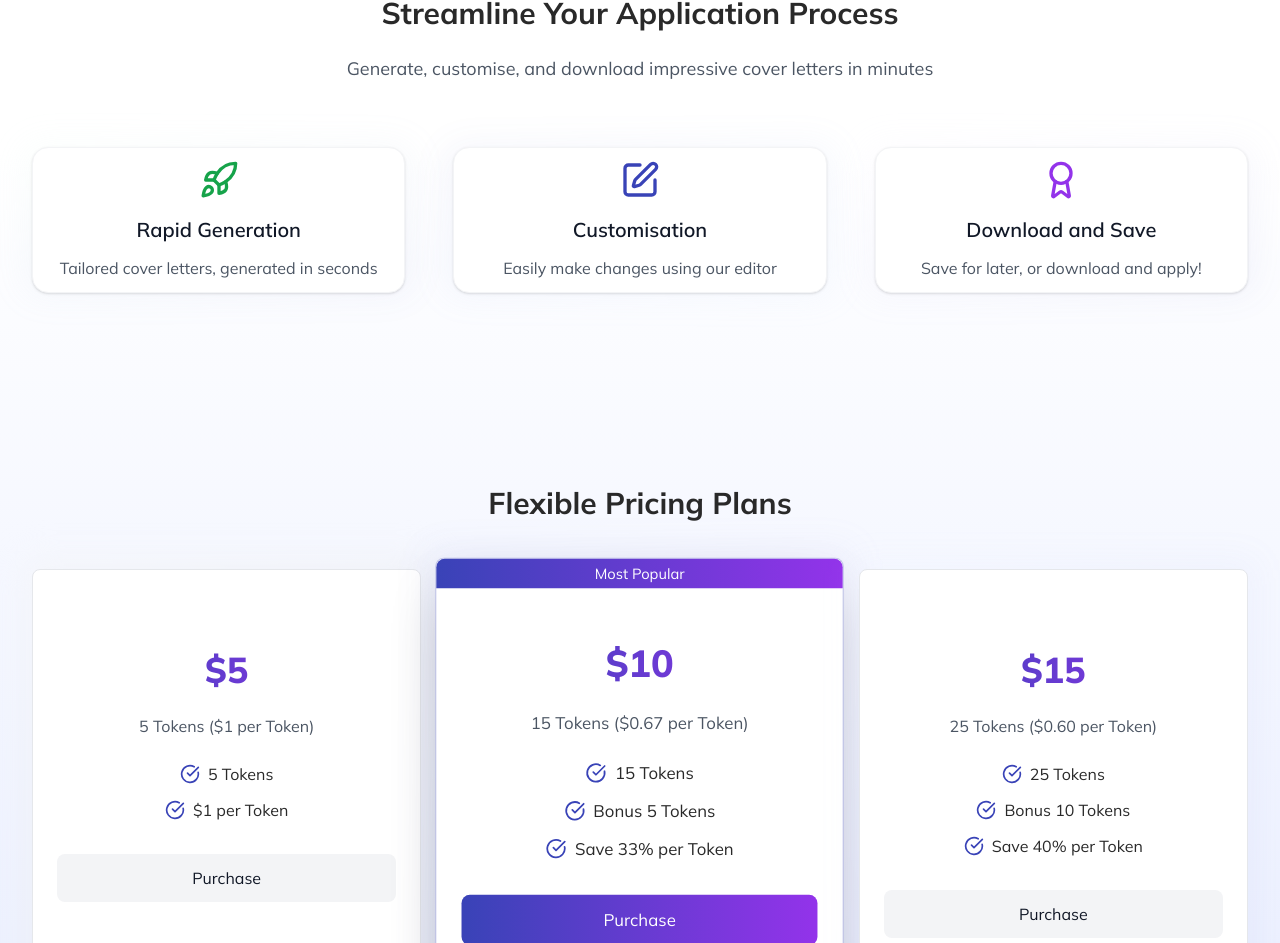
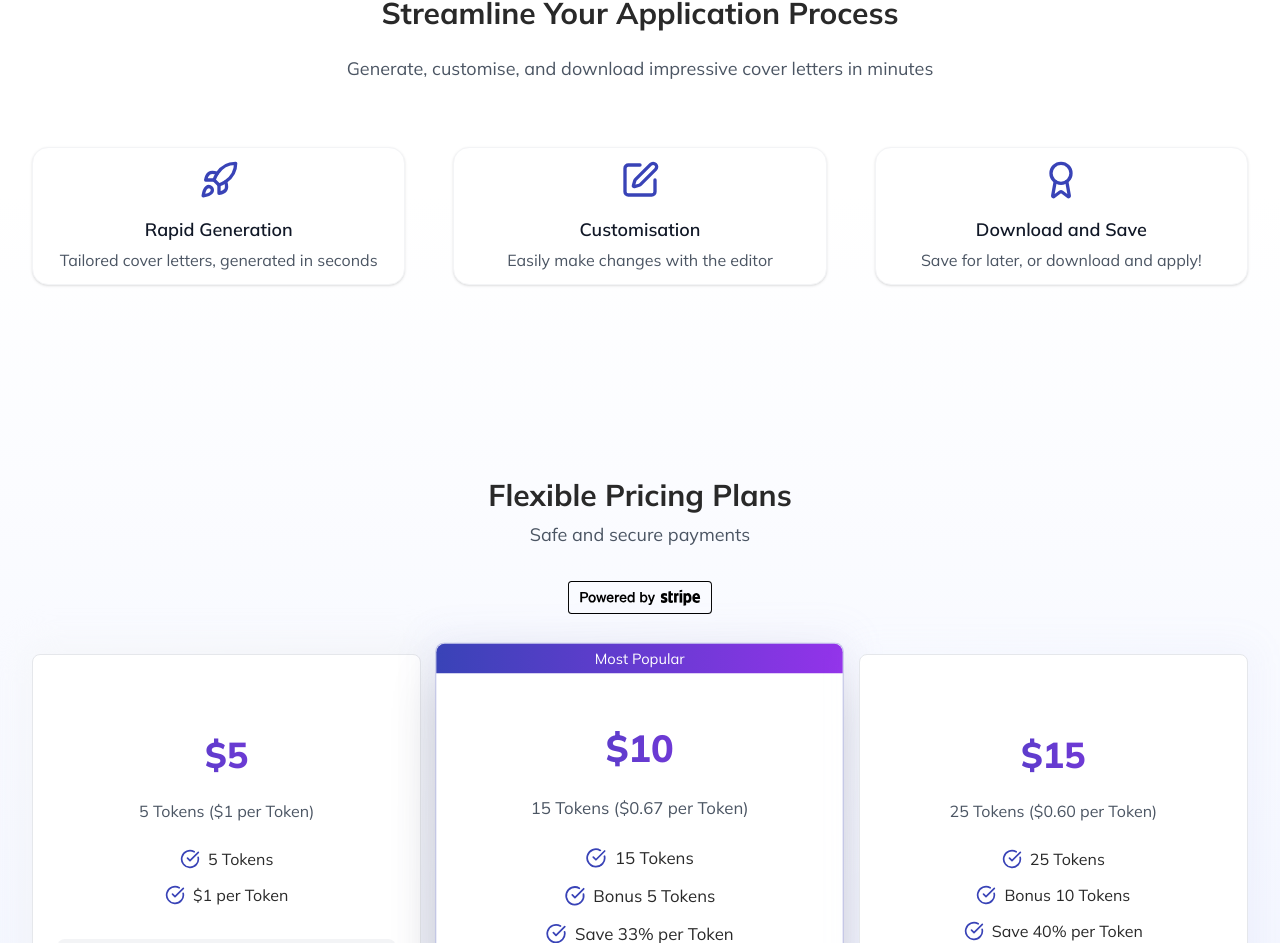
Before and after one commit to maxxjonesyy/covercraft, a React (Vite) app: page / in a window 1280 px wide. Shown: the part 913-1856 px from the top of the page. Built offline with nearby package versions, Linux system fonts and the light colour scheme; no server answers.

Commit message:
small homepage ui changes

```diff
--- a/src/App.tsx
+++ b/src/App.tsx
@@ -17,7 +17,7 @@ const NotFound = lazy(() => import("./views/NotFound"));
 
 function App() {
   return (
-    <div className="flex flex-col min-h-screen bg-gradient-to-b from-white via-white to-indigo-100/80">
+    <div className="flex flex-col min-h-screen bg-gradient-to-b from-white via-white to-indigo-100/50">
       <Navbar />
 
       <Suspense
--- a/src/views/Home.tsx
+++ b/src/views/Home.tsx
@@ -2,6 +2,7 @@ import { motion } from "framer-motion";
 import { Link } from "react-router-dom";
 import { Edit, Zap, Rocket, Award } from "lucide-react";
 import { PriceCards } from "../components";
+import { stripeBadge } from "../assets/index";
 
 function Home() {
   return (
@@ -123,41 +124,36 @@ function Home() {
           <div className="grid md:grid-cols-3 gap-12">
             {[
               {
-                icon: <Rocket className="w-10 h-auto text-green-600" />,
+                icon: <Rocket className="w-10 h-auto text-accentBlue" />,
                 title: "Rapid Generation",
                 description: "Tailored cover letters, generated in seconds",
-                color: "from-green-100/20 to-[#3943B7]/10",
                 effect: "group-hover:scale-105 group-hover:-rotate-6",
               },
               {
                 icon: <Edit className="w-10 h-auto text-accentBlue" />,
                 title: "Customisation",
-                description: "Easily make changes using our editor",
-                color: "from-[#3943B7]/10 to-blue-200/20",
+                description: "Easily make changes with the editor",
                 effect: "group-hover:scale-105 group-hover:rotate-6",
               },
               {
-                icon: <Award className="w-10 h-auto text-purple-600" />,
+                icon: <Award className="w-10 h-auto text-accentBlue" />,
                 title: "Download and Save",
                 description: "Save for later, or download and apply!",
-                color: "from-purple-100/20 to-[#3943B7]/10",
                 effect: "group-hover:scale-105",
               },
             ].map((feature, index) => (
               <div key={index} className="group relative">
                 <div
                   className={`
-                  absolute inset-0 bg-gradient-to-br ${feature.color}
-                  opacity-50 rounded-2xl blur-lg scale-105 transition-all
-                  group-hover:opacity-80
-                `}></div>
+                  absolute inset-0 opacity-50 rounded-2xl blur-lg transition-all group-hover:opacity-80`}
+                />
                 <div
                   className={`
                   relative bg-white border border-gray-100 rounded-2xl p-3 text-center
                   shadow transition-all duration-300 ${feature.effect}
                 `}>
                   <div className="mb-4 flex justify-center">{feature.icon}</div>
-                  <h3 className="text-xl font-semibold mb-3 text-gray-900">
+                  <h3 className="text-lg font-semibold mb-1 text-gray-900">
                     {feature.title}
                   </h3>
                   <p className="text-gray-600">{feature.description}</p>
@@ -169,7 +165,15 @@ function Home() {
       </section>
 
       <section className="py-24 text-center">
-        <h2 className="text-3xl font-bold mb-12">Flexible Pricing Plans</h2>
+        <h2 className="text-3xl font-bold mb-2">Flexible Pricing Plans</h2>
+        <p className="text-lg text-gray-600 max-w-3xl mx-auto">
+          Safe and secure payments
+        </p>
+        <img
+          src={stripeBadge}
+          alt="Stripe"
+          className="mt-8 mb-10 w-36 mx-auto"
+        />
         <PriceCards />
       </section>
     </motion.div>
```
